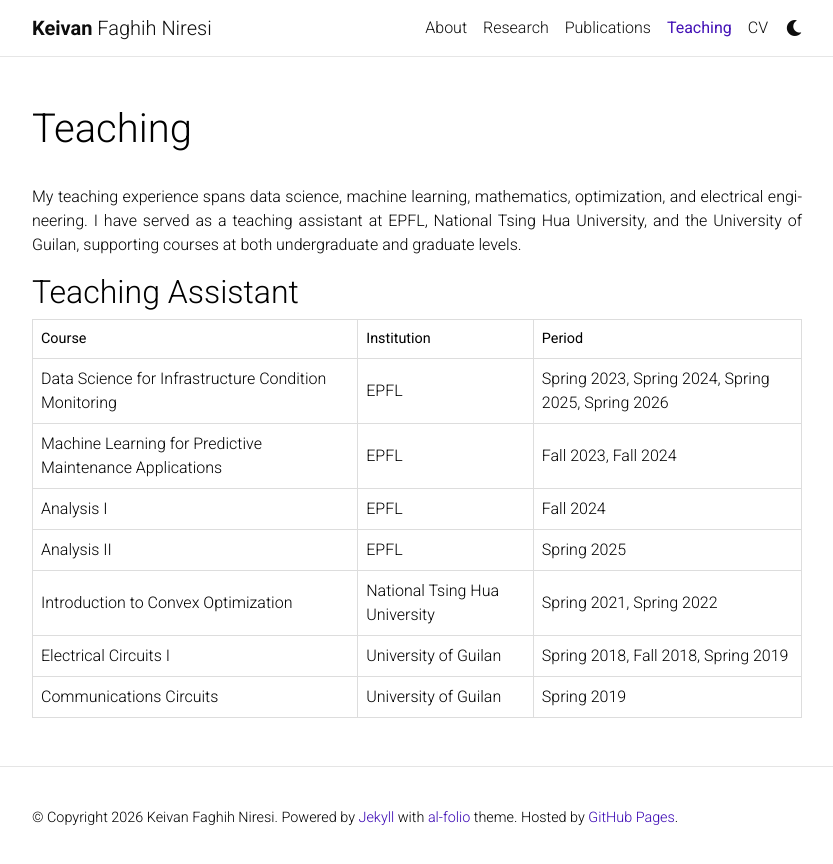
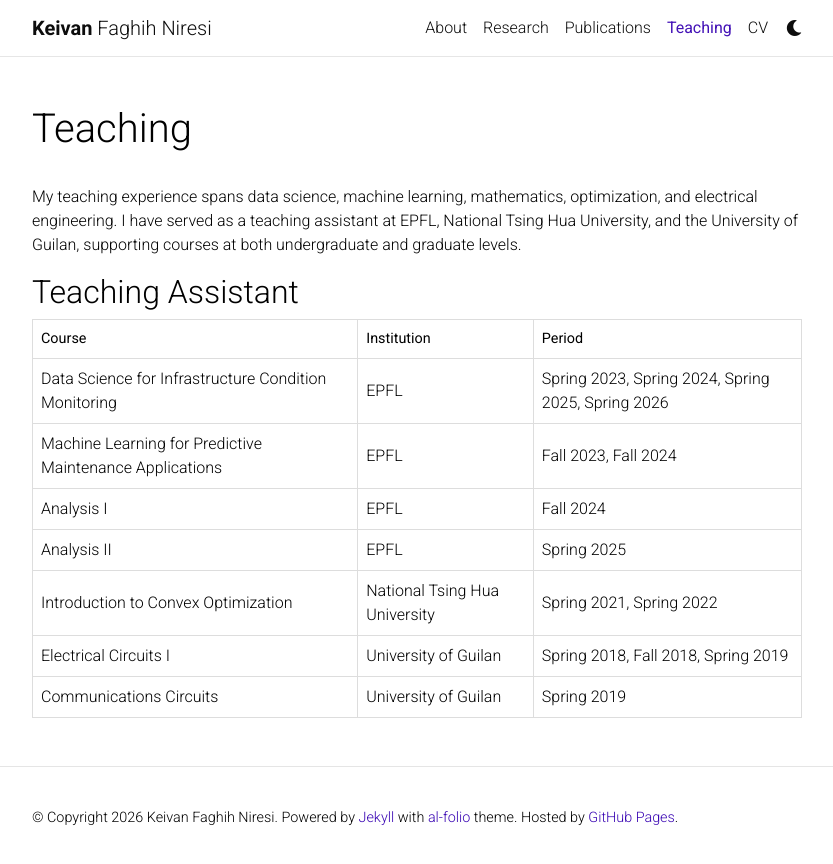
Before and after one commit to Keiv4n/keiv4n.github.io, a Jekyll site: the page built from _pages/teaching.md, in a window 1280 px wide. Shown: the top 864 px of the page, without its empty margins (223-1056 px from the left). Built offline with Jekyll 4.4.1, drawn with Linux system fonts in a browser that asks for light colours; full-size pictures stand in for the smaller copies a plugin makes; comment, search, counter and statistics services are not loaded; a style sheet for code colours, icons or effects is not loaded.

Commit message:
Update main.scss

```diff
--- a/assets/css/main.scss
+++ b/assets/css/main.scss
@@ -13,9 +13,3 @@ $max-content-width: {{ site.max_width }};
   "base",
   "distill"
 ;
-
-// Justify body text
-p {
-  text-align: justify;
-  hyphens: auto;
-}
```
